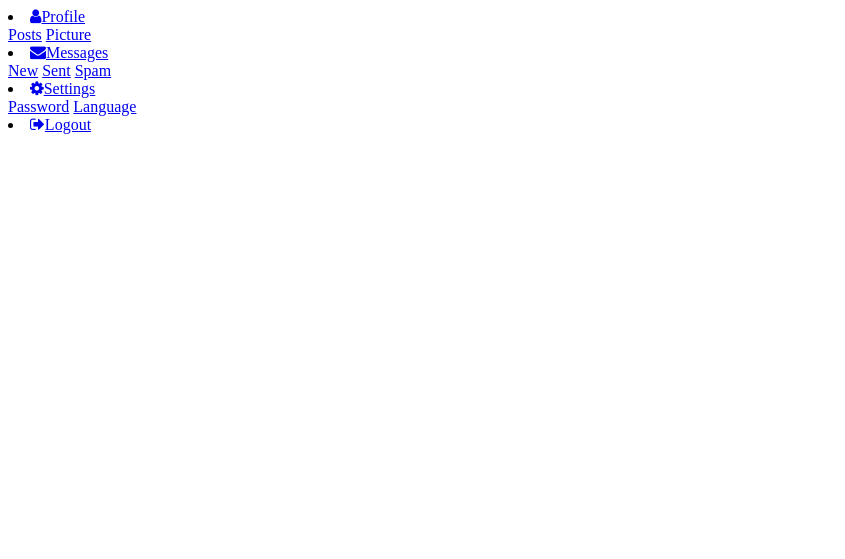
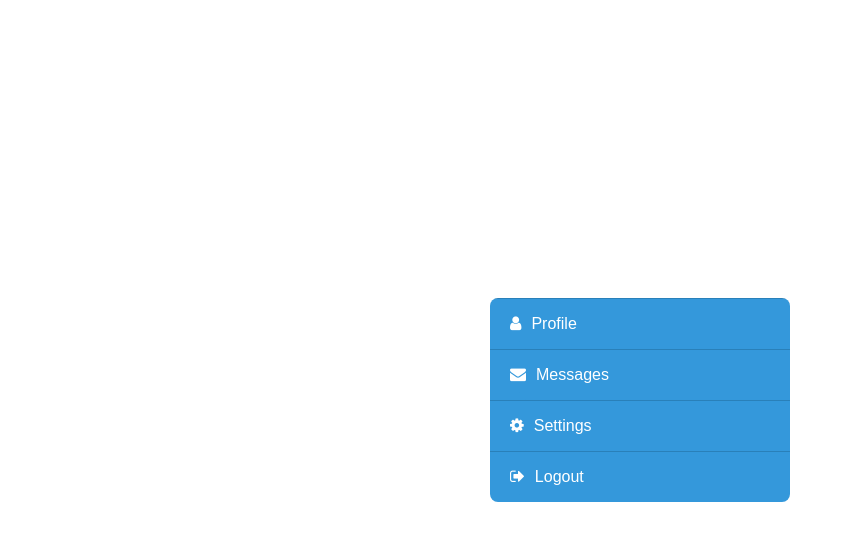
Before and after one commit to SoneThaya/Vanilla-Javascript, a plain HTML site: page accordion menu/index.html in a window 1280 px wide. Shown: the whole page, without its empty margins (0-845 px from the left). Drawn offline with Linux system fonts and the light colour scheme.

Commit message:
styled menu to open when click on menu items

```diff
--- a/accordion menu/index.html
+++ b/accordion menu/index.html
@@ -10,16 +10,16 @@
 <body>
   <div class="middle">
     <div class="menu">
-      <li class="item">
-        <a href="#" class="btn"><i class="fa fa-user"></i>Profile</a>
+      <li class="item" id="profile">
+        <a href="#profile" class="btn"><i class="fa fa-user"></i>Profile</a>
         <div class="smenu">
           <a href="#">Posts</a>
           <a href="#">Picture</a>
         </div>
       </li>
 
-      <li class="item">
-        <a href="#" class="btn"><i class="fa fa-envelope"></i>Messages</a>
+      <li class="item" id="messages">
+        <a href="#messages" class="btn"><i class="fa fa-envelope"></i>Messages</a>
         <div class="smenu">
           <a href="#">New</a>
           <a href="#">Sent</a>
@@ -27,8 +27,8 @@
         </div>
       </li>
 
-      <li class="item">
-        <a href="#" class="btn"><i class="fa fa-cog"></i>Settings</a>
+      <li class="item" id="settings">
+        <a href="#settings" class="btn"><i class="fa fa-cog"></i>Settings</a>
         <div class="smenu">
           <a href="#">Password</a>
           <a href="#">Language</a>
--- a/accordion menu/style.css
+++ b/accordion menu/style.css
@@ -0,0 +1,73 @@
+* {
+  margin: 0;
+  padding: 0;
+  font-family: sans-serif;
+  list-style: none;
+  text-decoration: none;
+}
+.middle {
+  position: absolute;
+  top: 50%;
+  left: 50%;
+  transform: translate(-50%, -50%);
+}
+.menu {
+  width: 300px;
+  border-radius: 8px;
+  overflow: hidden;
+}
+.item {
+  border-top: 1px solid #2980b9;
+  overflow: hidden;
+}
+.btn {
+  display: block;
+  padding: 16px 20px;
+  background: #3498db;
+  color: white;
+  position: relative;
+}
+.btn:before {
+  content: "";
+  position: absolute;
+  width: 14px;
+  height: 14px;
+  background: #3498db;
+  left: 20px;
+  bottom: -7px;
+  transform: rotate(45deg);
+}
+.btn i {
+  margin-right: 10px;
+}
+.smenu {
+  background: #333333;
+  overflow: hidden;
+  transition: max-height 0.3s;
+  max-height: 0;
+}
+.smenu a {
+  display: block;
+  padding: 16px 26px;
+  color: white;
+  font-size: 14px;
+  margin: 4px 0;
+  position: relative;
+}
+.smenu a:before {
+  content: "";
+  position: absolute;
+  width: 6px;
+  height: 100%;
+  background-color: #3498db;
+  left: 0;
+  top: 0;
+  transition: 0.3s;
+  opacity: 0;
+}
+.smenu a:hover:before {
+  opacity: 1;
+}
+.item:target .smenu {
+  max-height: 10em;
+}
```
